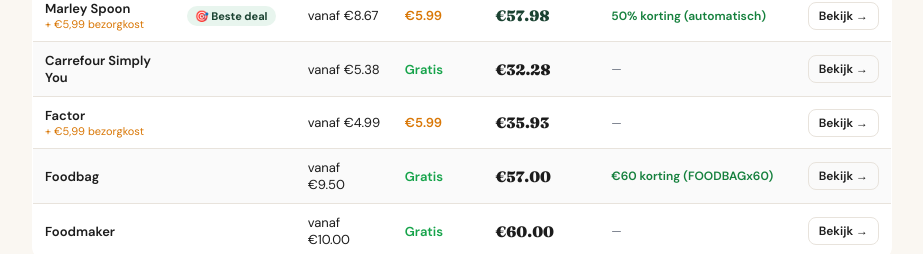
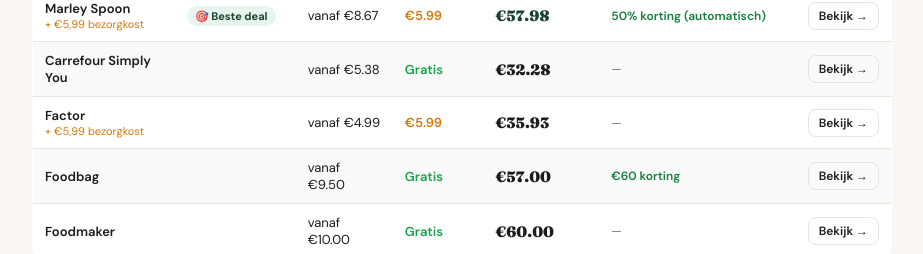
Before and after one commit to fetspets/bestemaaltijdbox, a Next.js app: page /gids/goedkoopste-maaltijdbox-belgie in a window 1280 px wide. Shown: the part 1049-1303 px from the top of the page, without its empty margins (178-1101 px from the left). Built offline with nearby package versions, Linux system fonts and the light colour scheme.

Commit message:
auto: update page.tsx

```diff
--- a/src/app/gids/goedkoopste-maaltijdbox-belgie/page.tsx
+++ b/src/app/gids/goedkoopste-maaltijdbox-belgie/page.tsx
@@ -47,7 +47,7 @@ const prijsTabel = [
   { naam: 'Marley Spoon', slug: 'marley-spoon', portie: 8.67, bezorging: 5.99, weekprijs: 57.98, welkomst: '50% korting (automatisch)', noot: '+ €5,99 bezorgkost', badge: '🎯 Beste deal' },
   { naam: 'Carrefour Simply You', slug: 'carrefour-simply-you', portie: 5.38, bezorging: 0, weekprijs: 32.28, welkomst: '—', noot: null, badge: null },
   { naam: 'Factor', slug: 'factor', portie: 4.99, bezorging: 5.99, weekprijs: 35.93, welkomst: '—', noot: '+ €5,99 bezorgkost', badge: null },
-  { naam: 'Foodbag', slug: 'foodbag', portie: 9.50, bezorging: 0, weekprijs: 57.00, welkomst: '€60 korting (FOODBAGx60)', noot: null, badge: null },
+  { naam: 'Foodbag', slug: 'foodbag', portie: 9.50, bezorging: 0, weekprijs: 57.00, welkomst: '€60 korting', noot: null, badge: null },
   { naam: 'Foodmaker', slug: 'foodmaker', portie: 10.00, bezorging: 0, weekprijs: 60.00, welkomst: '—', noot: null, badge: null },
 ];
 
```
